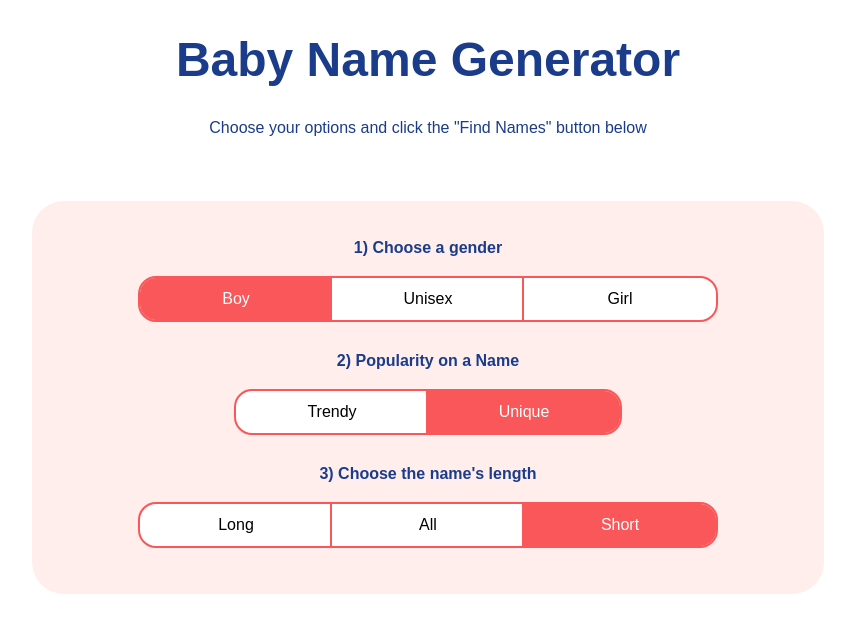
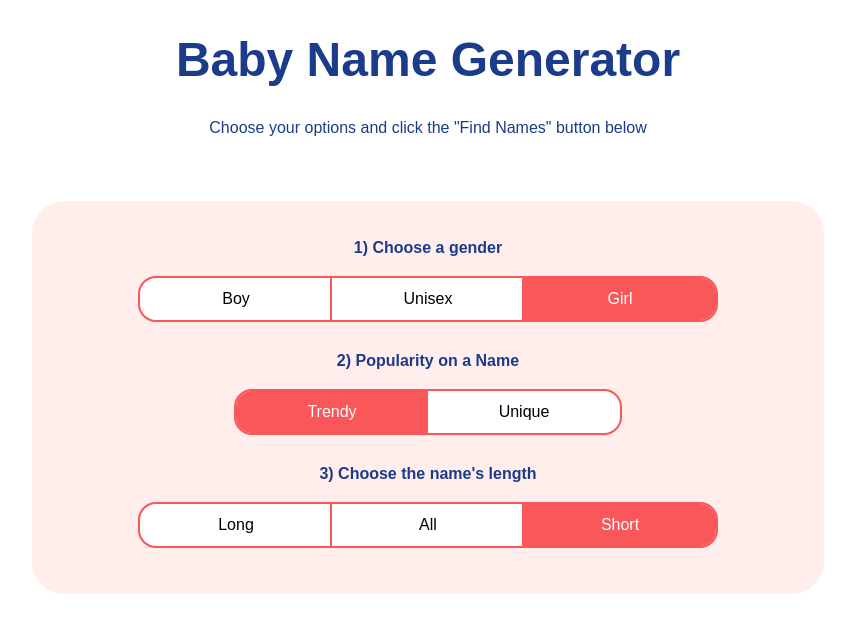
Before and after one commit to Max12345-ally/Baby-Name-Generator, a Nuxt app: page / in a window 1280 px wide. Shown: the top 632 px of the page, without its empty margins (212-1067 px from the left). Built offline with nearby package versions, Linux system fonts and the light colour scheme.

Commit message:
Typescript added

```diff
--- a/app.vue
+++ b/app.vue
@@ -1,8 +1,32 @@
-<script setup>
-  const options = reactive({
-    gender: "Boy",
-    popularity: "Unique",
-    length: "Short"
+<script setup lang="ts">
+
+enum Gender {
+  GIRL = "Girl",
+  BOY = "Boy",
+  UNISEX = "Unisex"
+}
+
+enum Popularity {
+  TRENDY = "Trendy",
+  UNIQUE = "Unique"
+}
+
+enum Length {
+  SHORT = "Short",
+  LONG = "Long",
+  ALL = "All"
+}
+
+interface OptionsState {
+  gender: Gender;
+  popularity: Popularity;
+  length: Length
+}
+
+  const options = reactive<OptionsState>({
+    gender: Gender.GIRL,
+    popularity: Popularity.TRENDY,
+    length: Length.SHORT
   })
 </script>
 
@@ -14,27 +38,27 @@
       <div class="option-container">
         <h4>1) Choose a gender</h4>
         <div class="option-buttons">
-          <button class="option option-left" :class="options.gender === 'Boy' && 'option-active'">Boy</button>
-          <button class="option" :class="options.gender === 'Unisex' && 'option-active'">Unisex</button>
+          <button class="option option-left" :class="options.gender === Gender.BOY && 'option-active'">Boy</button>
+          <button class="option" :class="options.gender === Gender.UNISEX && 'option-active'">Unisex</button>
           <button
           class="option option-right"
-          :class="options.gender === 'Girl' && 'option-active'"
+          :class="options.gender === Gender.GIRL && 'option-active'"
           >Girl</button>
         </div>
       </div>
         <div class="option-container">
           <h4>2) Popularity on a Name</h4>
         <div class="option-buttons">
-          <button class="option option-left" :class="options.popularity === 'Trendy' && 'option-active'">Trendy</button>
-          <button class="option option-right" :class="options.popularity === 'Unique' && 'option-active'">Unique</button>
+          <button class="option option-left" :class="options.popularity === Popularity.TRENDY && 'option-active'">Trendy</button>
+          <button class="option option-right" :class="options.popularity === Popularity.UNIQUE && 'option-active'">Unique</button>
         </div>
         </div>
         <div class="option-container">
           <h4>3) Choose the name's length</h4>
         <div class="option-buttons">
-          <button class="option option-left" :class="options.length === 'Long' && 'option-active'">Long</button>
-          <button class="option" :class="options.length === 'All' && 'option-active'">All</button>
-          <button class="option option-right" :class="options.length === 'Short' && 'option-active'">Short</button>
+          <button class="option option-left" :class="options.length === Length.LONG && 'option-active'">Long</button>
+          <button class="option" :class="options.length === Length.ALL && 'option-active'">All</button>
+          <button class="option option-right" :class="options.length === Length.SHORT && 'option-active'">Short</button>
 
         </div>
         </div>
```
